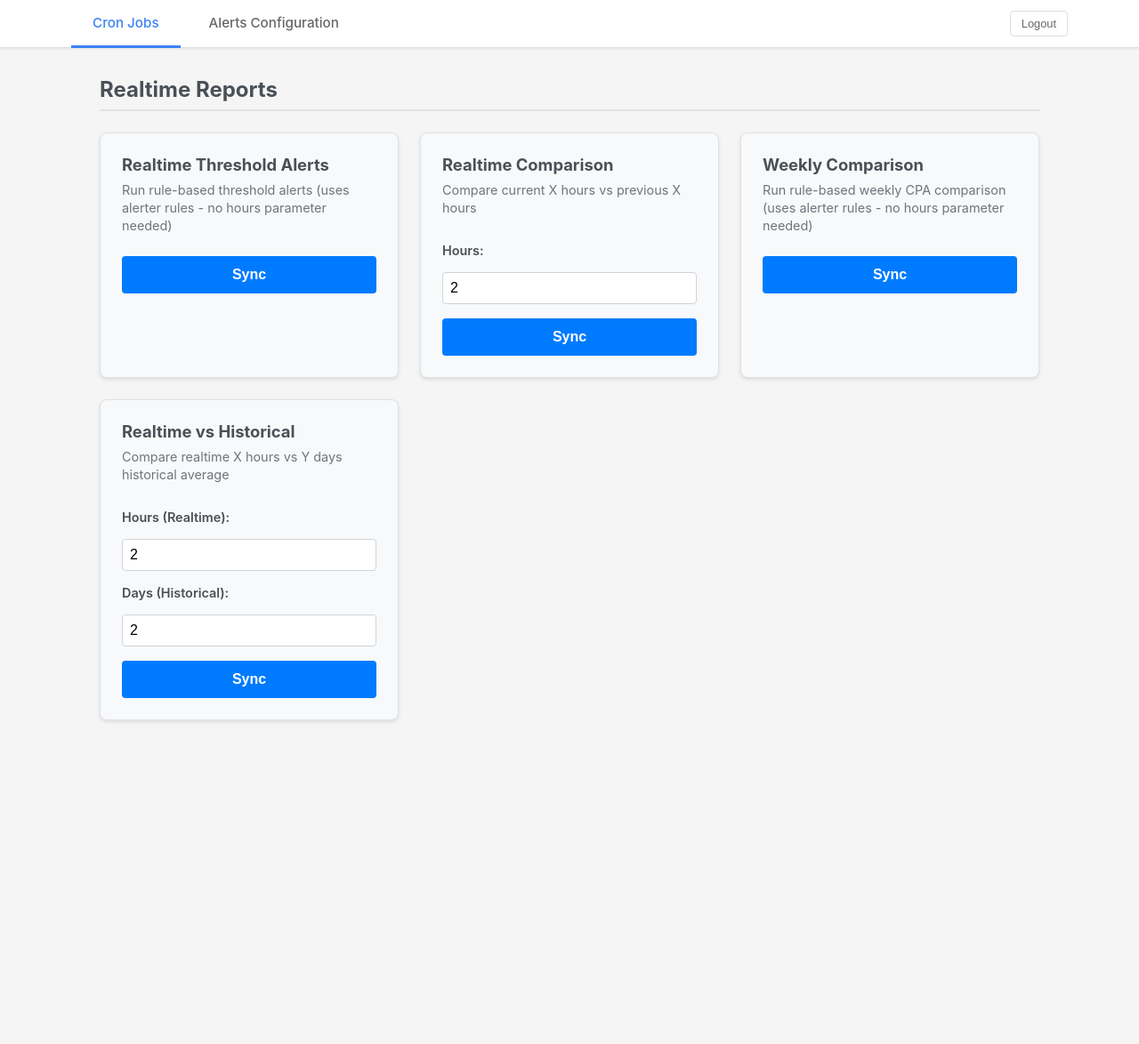
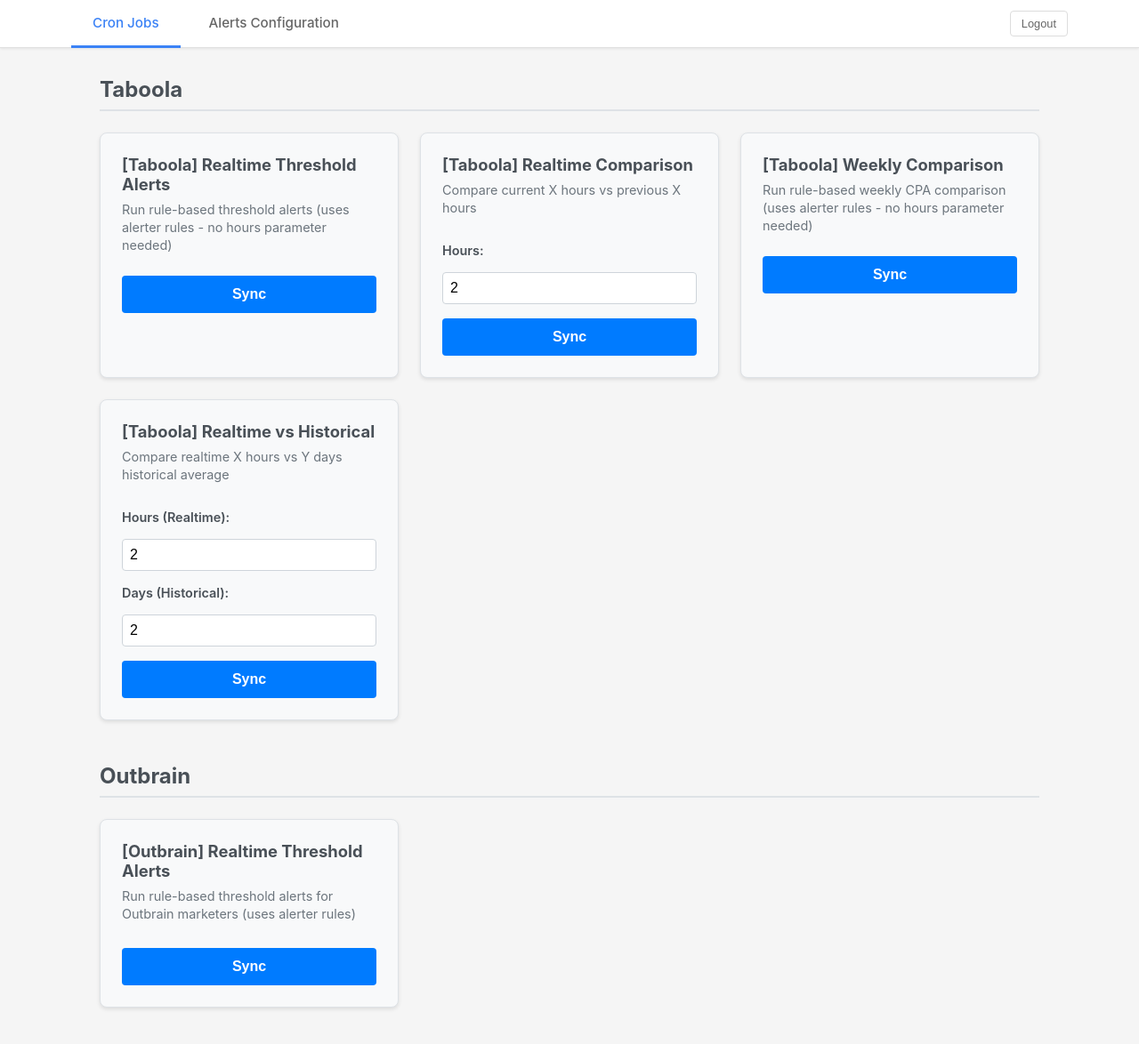
Before and after one commit to AJMedia-landers/alerter-frontend, a Next.js app: page /cron in a window 1280 px wide. Shown: the top 1174 px of the page at 89% size. Before the commit the page ends 890 px from the top, so only its background shows below. Built offline with nearby package versions, Linux system fonts and the light colour scheme.

Commit message:
✨ feat(alerting): add outbrain handling

```diff
--- a/src/app/(authenticated)/cron/page.tsx
+++ b/src/app/(authenticated)/cron/page.tsx
@@ -17,31 +17,39 @@
   params?: { name: string; defaultValue: number; min: number; max: number; label: string }[];
 }
 
-const realtimeEndpoints: CronEndpoint[] = [
+const taboolaEndpoints: CronEndpoint[] = [
   {
-    title: "Realtime Threshold Alerts",
+    title: "[Taboola] Realtime Threshold Alerts",
     description: "Run rule-based threshold alerts (uses alerter rules - no hours parameter needed)",
     endpoint: "taboola/sync-realtime-reports-threshold",
   },
   {
-    title: "Realtime Comparison",
+    title: "[Taboola] Realtime Comparison",
     description: "Compare current X hours vs previous X hours",
     endpoint: "taboola/sync-realtime-reports-comparison",
     params: [{ name: "hours", defaultValue: 2, min: 1, max: 24, label: "Hours" }],
   },
   {
-    title: "Weekly Comparison",
+    title: "[Taboola] Weekly Comparison",
     description: "Run rule-based weekly CPA comparison (uses alerter rules - no hours parameter needed)",
     endpoint: "taboola/sync-weekly-comparison",
   },
   {
-    title: "Realtime vs Historical",
+    title: "[Taboola] Realtime vs Historical",
     description: "Compare realtime X hours vs Y days historical average",
     endpoint: "taboola/sync-realtime-vs-historical",
     params: [
       { name: "hours", defaultValue: 2, min: 1, max: 24, label: "Hours (Realtime)" },
       { name: "days", defaultValue: 2, min: 1, max: 30, label: "Days (Historical)" },
     ],
+  },
+];
+
+const outbrainEndpoints: CronEndpoint[] = [
+  {
+    title: "[Outbrain] Realtime Threshold Alerts",
+    description: "Run rule-based threshold alerts for Outbrain marketers (uses alerter rules)",
+    endpoint: "outbrain/sync-realtime-reports-threshold",
   },
 ];
 
@@ -99,12 +107,7 @@
     }));
   };
 
-  return (
-    <div className="cron-sync-container">
-      <section className="sync-section">
-        <h2>Realtime Reports</h2>
-        <div className="sync-grid">
-          {realtimeEndpoints.map((item) => (
+  const renderEndpointCard = (item: CronEndpoint) => (
     <div key={item.endpoint} className="form-card">
       <h3>{item.title}</h3>
       <p className="description">{item.description}</p>
@@ -138,7 +141,21 @@
         </button>
       </form>
     </div>
-          ))}
+  );
+
+  return (
+    <div className="cron-sync-container">
+      <section className="sync-section">
+        <h2>Taboola</h2>
+        <div className="sync-grid">
+          {taboolaEndpoints.map(renderEndpointCard)}
+        </div>
+      </section>
+
+      <section className="sync-section">
+        <h2>Outbrain</h2>
+        <div className="sync-grid">
+          {outbrainEndpoints.map(renderEndpointCard)}
         </div>
       </section>
 
```
Also changed, not shown: src/app/(authenticated)/alerts/page.tsx (+14 -2 lines). Lines whose indentation alone changed are shown as unchanged.
